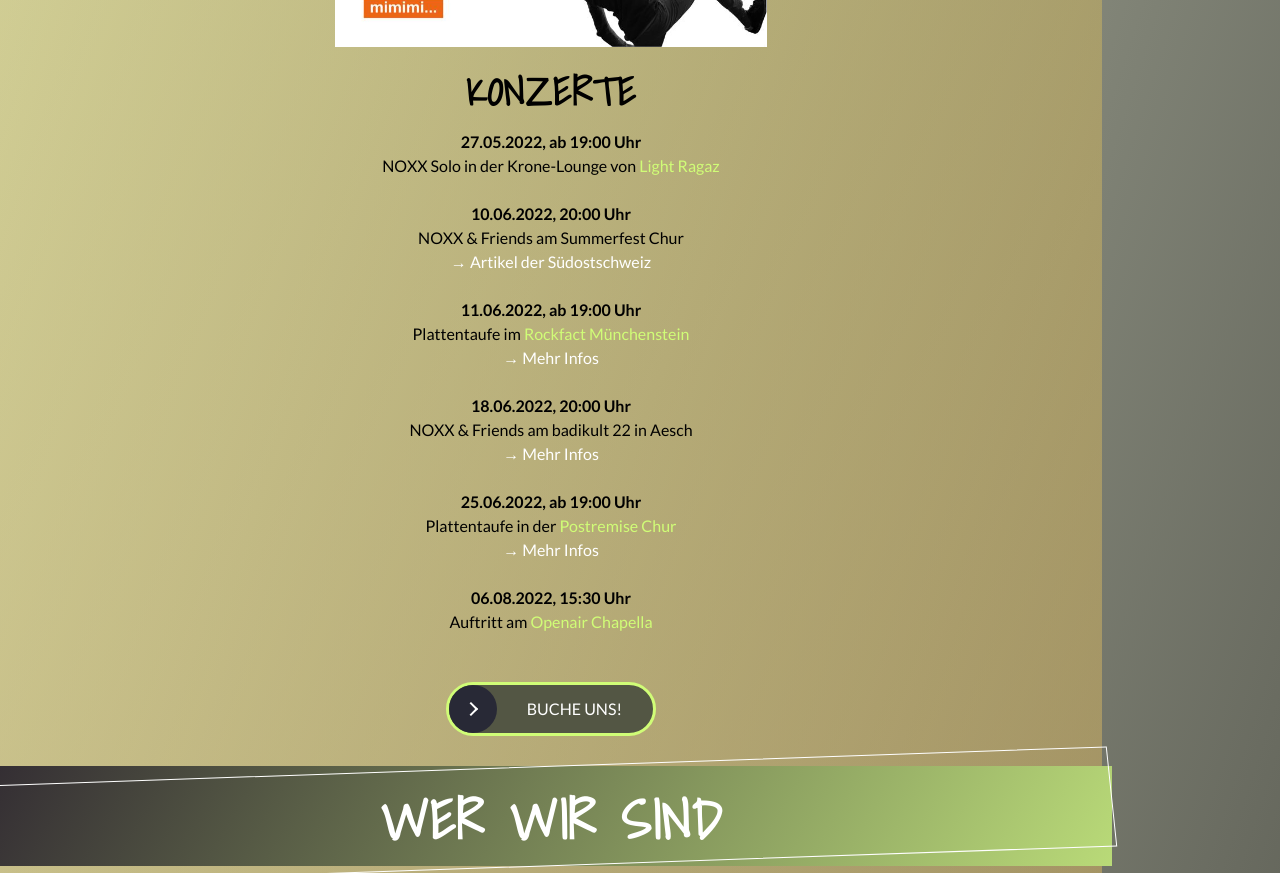
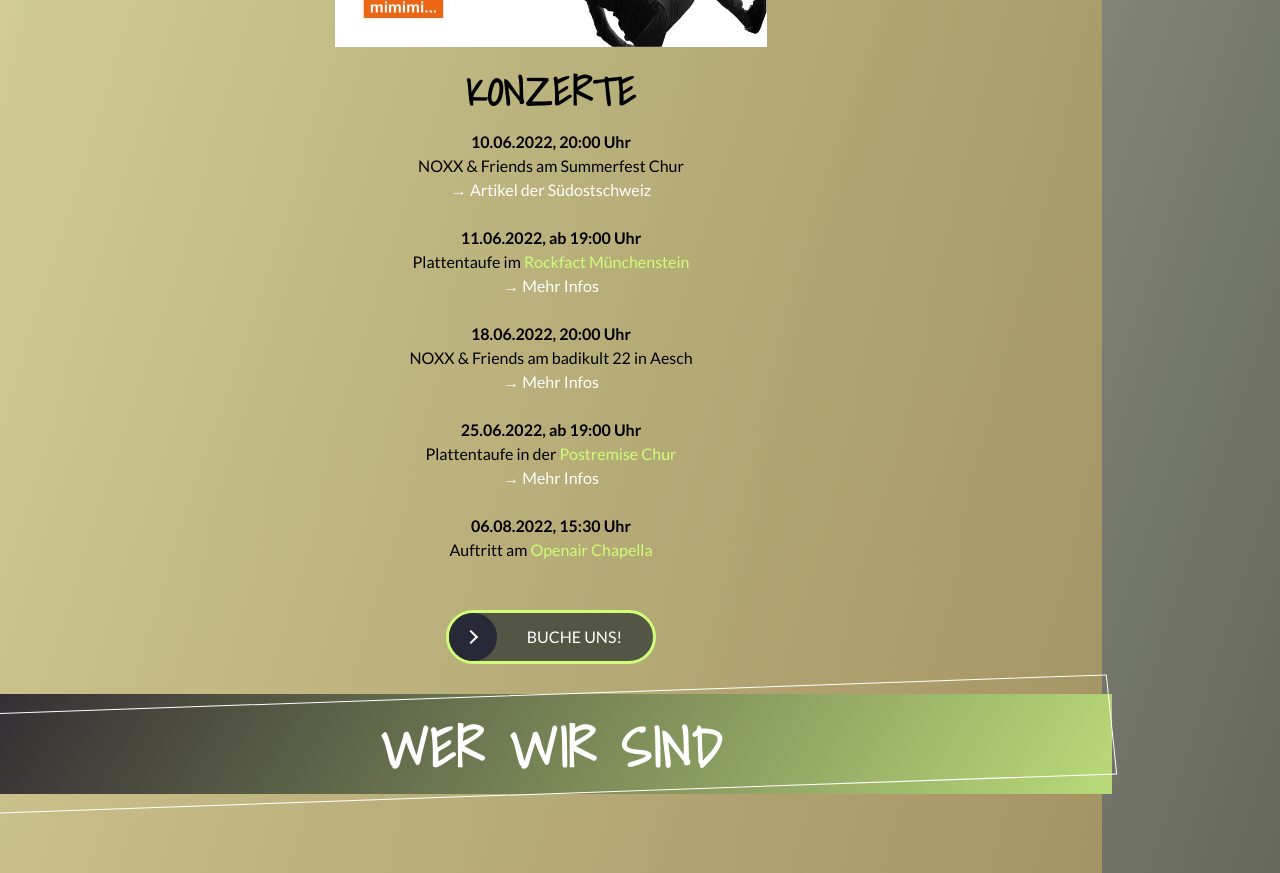
Before and after one commit to weeebr/noxx, a React (Create React App) app: page / in a window 1280 px wide. Shown: the part 1160-2033 px from the top of the page. Built offline with nearby package versions, Linux system fonts and the light colour scheme.

Commit message:
Konzert Krone Lounge am 27. Mai gelöscht, da vorbei

```diff
--- a/src/pages/Home.js
+++ b/src/pages/Home.js
@@ -45,16 +45,7 @@ const Home = forwardRef((props, ref) => {
 
       <h3>Konzerte</h3>
 
-      <p>
-      <DateTitle>27.05.2022, ab 19:00 Uhr</DateTitle>
-        <br />NOXX Solo in der Krone-Lounge von <a
-          href="https://lightragaz.com/angebot/light-lounge/"
-          target="_blank"
-          style={{margin: 0}}
-          rel="noopener noreferrer">Light Ragaz </a>
-          <br />
-      </p>
-      <br />
+
       <p>
         <DateTitle>10.06.2022, 20:00 Uhr</DateTitle>
         <br />NOXX & Friends am Summerfest Chur
```
